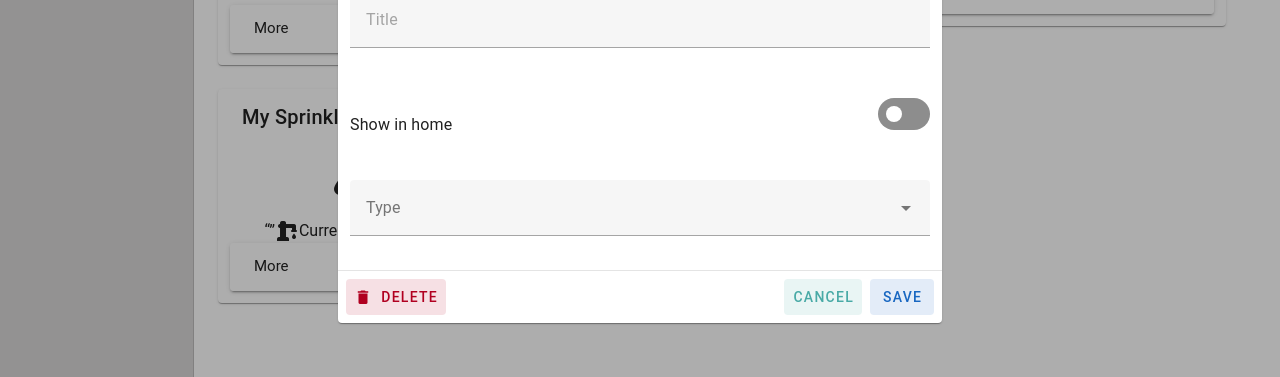
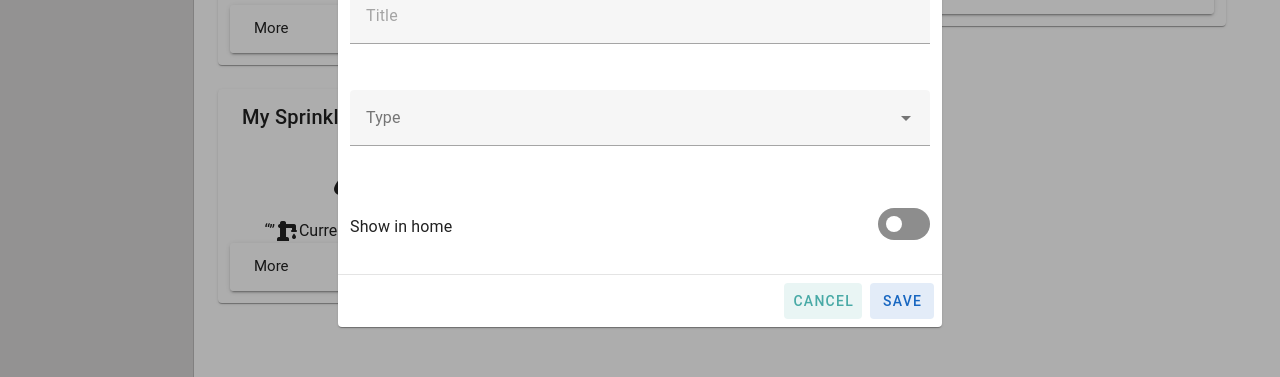
Before and after one commit to ManuSanta12/TP2_HCI, a Vue app in the folder hci-project/: page /devices in a window 1280 px wide. Both pictures are taken after a click on the button "ADD NEW". Shown: the part 273-650 px from the top of the page. Built offline with nearby package versions, Linux system fonts and the light colour scheme.

Commit message:
minor change

```diff
--- a/hci-project/src/Views/AutomationView.vue
+++ b/hci-project/src/Views/AutomationView.vue
@@ -40,7 +40,7 @@
         <v-list-text class="mx-3">Actions</v-list-text>
         <v-container class="pa-0 px-3 scrollable-list-card  ">
           <div v-for="(action, index) in actions" :key="'action-' + index">
-                <v-row >
+                <v-row>
                   <v-col>
                     <v-select v-model="action.option" :items="actionOptions" label="Option"></v-select>
                   </v-col>
--- a/hci-project/src/Views/DeviceView.vue
+++ b/hci-project/src/Views/DeviceView.vue
@@ -22,22 +22,18 @@
         <v-card-title>Add a new device</v-card-title>
         <v-divider/>
         <v-text-field placeholder="Title"  class="pa-3" ></v-text-field>
-        <v-row class="px-3 py-1 align-center"> <!-- Adjust vertical padding and alignment -->
-              <v-col cols="10" class="d-flex align-center"> <!-- Use flexbox to align items vertically -->
+        <v-select :items="deviceTypes"  label="Type"class="pa-3"
+        ></v-select>
+        <v-row class="px-3 align-center">
+              <v-col cols="10" class="d-flex align-center">
                 <v-list-item class="pa-0 text-subtitle-1">Show in home</v-list-item>
               </v-col>
-              <v-col cols="2" class="d-flex justify-end align-center"> <!-- Ensure vertical alignment -->
-                <v-switch inset color="green" class="small-switch align-center"></v-switch>
+              <v-col cols="2" class="d-flex justify-end align-center">
+                <v-switch inset color="green" class="small-switch align-center mt-4"></v-switch>
               </v-col>
-            </v-row>
-        <v-select
-              :items="deviceTypes"
-              label="Type"
-              class="pa-3"
-            ></v-select>
-        <v-divider/>
-        <v-card-actions>
-              <v-btn prepend-icon="mdi-delete" variant="tonal" small color="error" dark @click="dialog = false">Delete</v-btn>
+        </v-row>
+              <v-divider/>
+              <v-card-actions>
               <v-spacer></v-spacer>
               <v-btn variant="tonal" color="secondary" dark @click="cancel">Cancel</v-btn>
               <v-btn variant="tonal" color="primary" dark @click="dialog = false">Save</v-btn>
@@ -65,7 +61,7 @@ export default {
     return {
       dialog: false,
       deviceTypes: [
-        'Light Panel', 'Control Panel', 'Air Conditioner', 'Speaker', 'Vacuum', 'Oven', 'Fridge'
+        'Light Panel', 'Sprinkler', 'Air Conditioner', 'Speaker'
       ]
     };
   },
--- a/hci-project/src/components/LightDeviceCard.vue
+++ b/hci-project/src/components/LightDeviceCard.vue
@@ -24,9 +24,9 @@
                                     <v-color-picker width="250" hide-inputs canvas-height="150"></v-color-picker>
                                 </v-row>
                                 <v-col class="d-flex justify-center pa-1">
-                                <v-checkbox density="compact" label="Show in home"></v-checkbox>
+                                <v-checkbox density="compact" label="Show in home" class="py-3"></v-checkbox>
                                 </v-col>
-                                <v-btn block prepend-icon="mdi-trash-can-outline">Delete</v-btn>
+                                <v-btn block prepend-icon="mdi-trash-can-outline" class="py-0">Delete</v-btn>
                         </v-expansion-panel-content>
                     </v-expansion-panel-text>
                 </v-expansion-panel>
```
